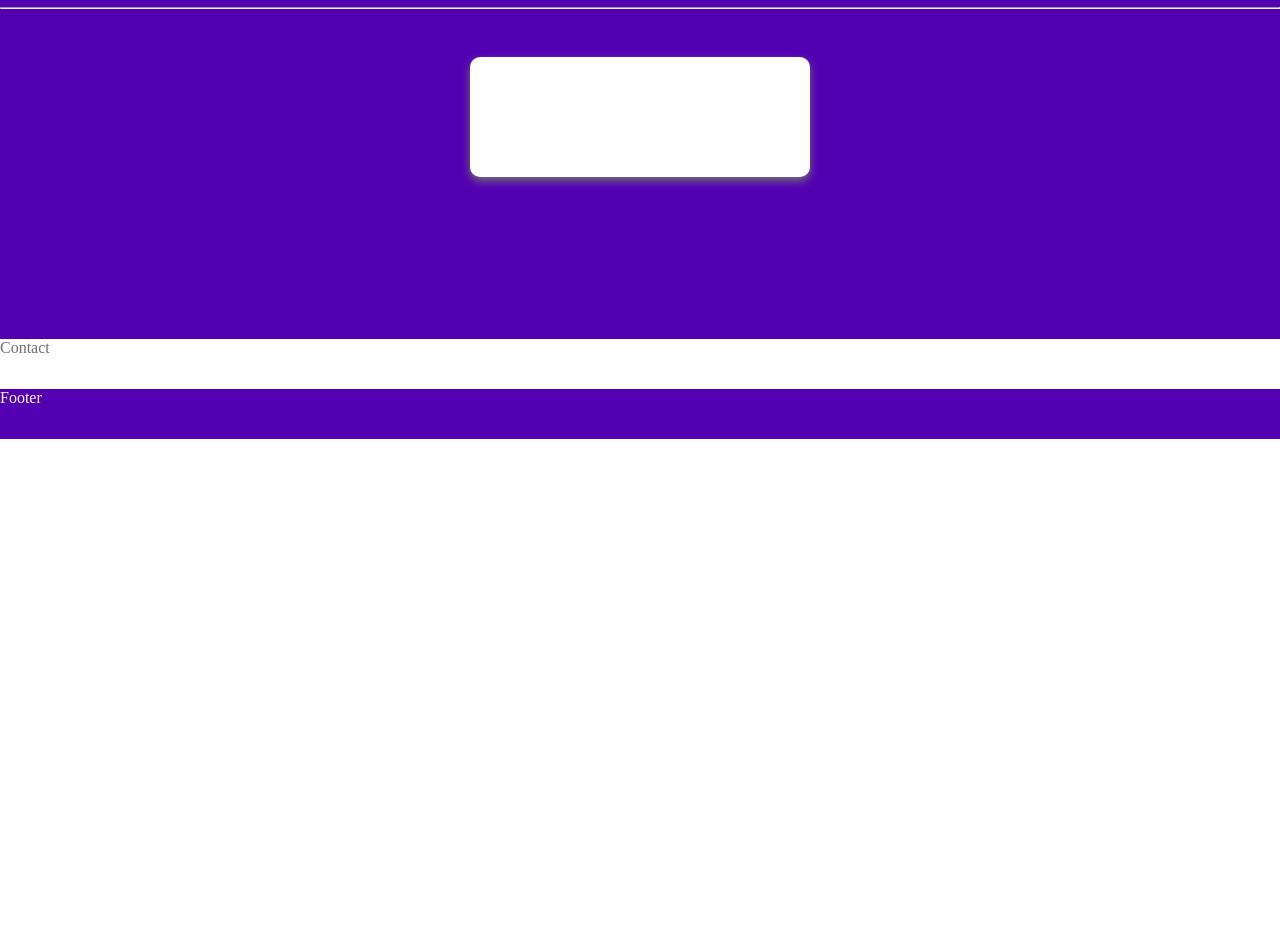
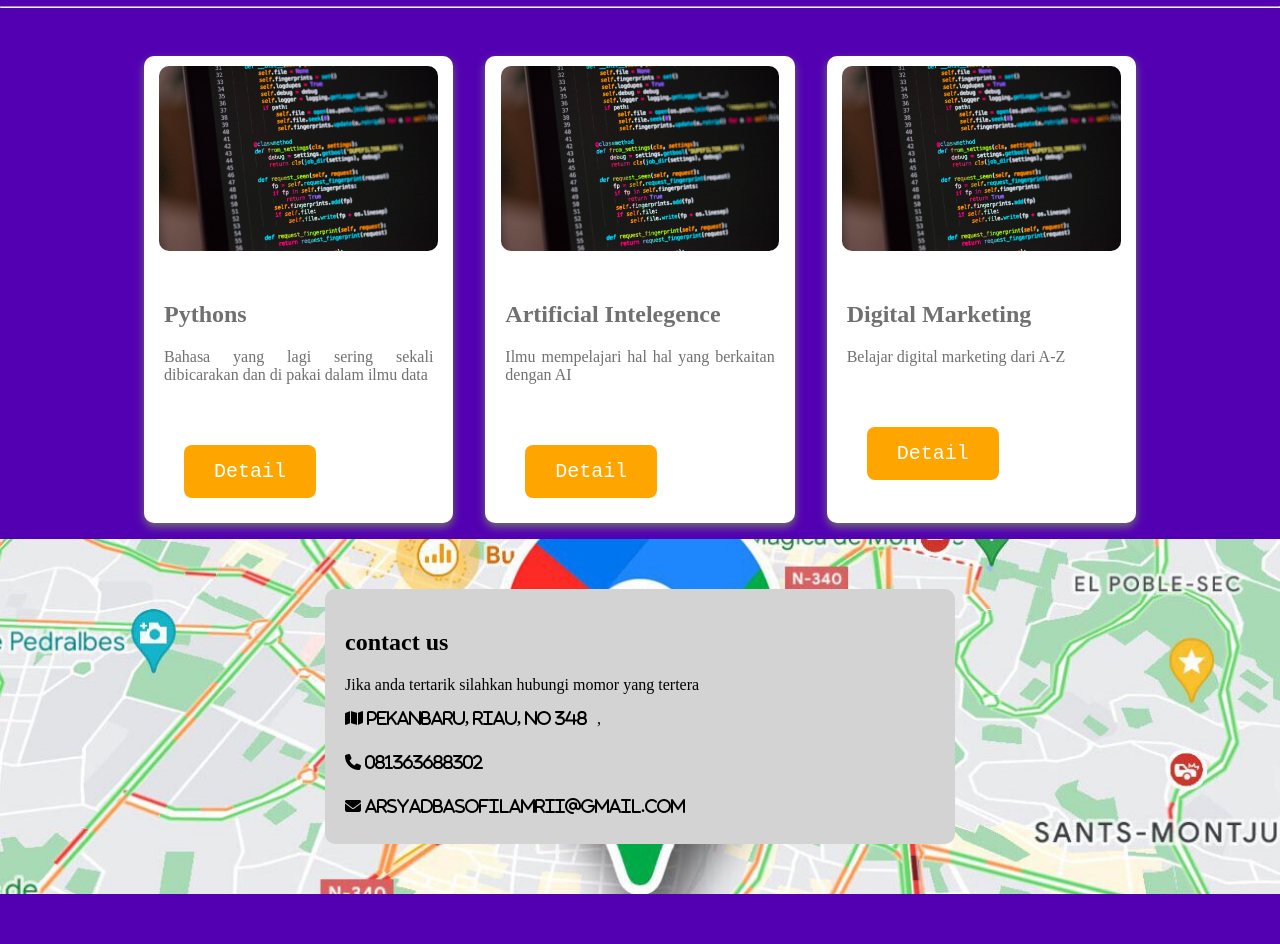
Before and after one commit to arsyad12/SASS-pada-CSS, a plain HTML site: page index.html in a window 1280 px wide. Shown: the part 995-1939 px from the top of the page. Before the commit the page ends 1434 px from the top, so only its background shows below. Drawn offline with Linux system fonts and the light colour scheme.

Commit message:
finally done

```diff
--- a/index.html
+++ b/index.html
@@ -6,6 +6,7 @@
     <meta name="viewport" content="width=device-width, initial-scale=1.0">
     <title>Document</title>
     <link rel="stylesheet" href="/web-sas/output.css">
+    <link rel="stylesheet" href="https://cdnjs.cloudflare.com/ajax/libs/font-awesome/6.4.0/css/all.min.css">
 </head>
 <body>
     <section class="nav">
@@ -68,16 +69,60 @@
             <div class="product-item">
 
                 <div class="product-header">
-
+                <img src="/web-sas/cs1.jpg" alt="">
                 </div>
 
                 <div class="product-content">
 
+                    <h2>Pythons</h2>
+                    <p>Bahasa yang lagi sering sekali dibicarakan dan di pakai dalam ilmu data</p>
+
                 </div>
 
                 <div class="product-footer">
+                <a href="#" class="button-primary">Detail</a>
+                </div>
+
+            </div>
+
+                <div class="product-item">
+
+                    <div class="product-header">
+                    <img src="/web-sas/cs1.jpg" alt="">
+                    </div>
+
+                    <div class="product-content">
+
+                        <h2>Artificial Intelegence</h2>
+                        <p>Ilmu mempelajari hal hal yang berkaitan dengan AI</p>
+
+                    </div>
+
+                    <div class="product-footer">
+                    <a href="#" class="button-primary">Detail</a>
+                    </div>
 
                 </div>
+
+
+                    <div class="product-item">
+
+                        <div class="product-header">
+                        <img src="/web-sas/cs1.jpg" alt="">
+                        </div>
+
+                        <div class="product-content">
+
+                            <h2>Digital Marketing</h2>
+                            <p>Belajar digital marketing dari A-Z</p>
+
+                        </div>
+
+                        <div class="product-footer">
+                        <a href="#" class="button-primary">Detail</a>
+                        </div>
+
+
 
             </div>
 
@@ -94,7 +139,21 @@
 
 
 
-    <section class="contact">Contact</section>
-    <section class="footer">Footer</section>
+    <section class="contact">
+        <div class="info">
+            <h1>contact us</h1>
+            <p>Jika anda tertarik silahkan hubungi momor yang tertera</p>
+            <i class="fa-solid fa-map">  Pekanbaru, Riau, no 348</i>,<br><br>
+            <i class="fa-solid fa-phone">  081363688302</i><br><br>
+            <i class="fa-solid fa-envelope">  arsyadbasofilamrii@gmail.com</i>
+        </div>
+    </section>
+
+
+
+
+
+
+    <section class="footer"></section>
 </body>
 </html>
--- a/web-sas/input.scss
+++ b/web-sas/input.scss
@@ -12,9 +12,10 @@ body{
 }
 
 .nav{
+    overflow: hidden;
     background-color: $light-color;
     color: $grey-color;
-    height: 50px;
+
 
     a{
         float: left;
@@ -46,6 +47,25 @@ body{
     }
 
 }
+
+
+
+@media screen and (max-width:800px) {
+    .nav{
+        a{
+            float: none;
+            width: 100%;
+        }
+
+    .right{
+        float: none;
+        width: 100%;
+    }
+    }
+}
+
+
+
 
 .head{
     padding: 20px;
@@ -131,7 +151,12 @@ body{
 .about{
     background-image: linear-gradient(to bottom right, $light-color,$grey-color);
     color: $indigo-color;
-    height: 400px;
+    min-height: 400px;
+
+
+@media screen and (max-width:800px) {
+    text-align: center;
+}
 
     img{
         border-radius: 100%;
@@ -159,34 +184,70 @@ body{
 
 }
 
+
+//cara normal
+// .grid-container{
+
+//     display: grid;
+//     grid-template-columns: auto auto auto;
+//     padding: 20px;
+// }
+
+
+//responsive
 .grid-container{
+    box-sizing: border-box;
 
-    display: grid;
-    grid-template-columns: auto auto auto;
-    padding: 20px;
 }
 
 
-@mixin item($start,$end){
+//cara normal
 
-    grid-column-start: $start;
-    grid-column-end: $end;
+// @mixin item($start,$end){
+
+//     grid-column-start: $start;
+//     grid-column-end: $end;
+// }
+
+// .item-sepertiga{
+//     @include item(1,2);
+
+// }
+
+// .item-duapertiga{
+//     @include item(2,3);
+
+// }
+
+
+//responsive
+
+@mixin item($value){
+width: $value;
+float: left;
+@media screen and (max-width:800px) {
+    float :none;
+    width:100%;
+}
 }
 
 .item-sepertiga{
-    @include item(1,2);
+    @include item(33%);
 
 }
 
 .item-duapertiga{
-    @include item(2,3);
+    @include item(66%);
 
 }
 
 
+
+
+
 .product{
     background-color: $indigo-color;
-    height: 400px;
+
 }
 
 
@@ -241,9 +302,36 @@ body{
 }
 
 .contact{
-    background-color: $light-color;
-    color: $grey-color;
-    height: 50px;
+    background-image: url("/web-sas/maps.jpg");
+    background-position: center;
+    background-repeat: no-repeat;
+    background-size: cover;
+    position: relative;
+    padding: 50px;
+
+    .info{
+        width: 50%;
+        @media screen and (max-width:800px) {
+            width: 75%;
+        }
+
+        background-color: lightgrey;
+        display: block;
+        margin-left: auto;
+        margin-right: auto;
+        padding: 20px;
+        text-align: justify;
+        border-radius: 10px;
+
+        i{
+            margin-bottom: 10px;
+            margin-right: 10px;
+        }
+
+        h1{
+            size: 60px;
+        }
+    }
 }
 
 .footer{
```
Also changed, not shown: web-sas/cs1.jpg (added), web-sas/cs2.jpg (added), web-sas/cs3.png (added), web-sas/maps.jpg (added), web-sas/output.css, 1 other file.
